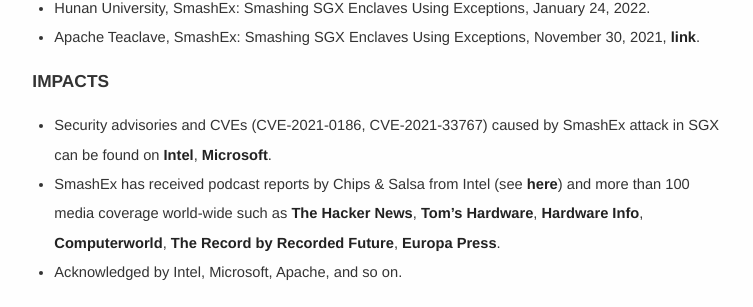
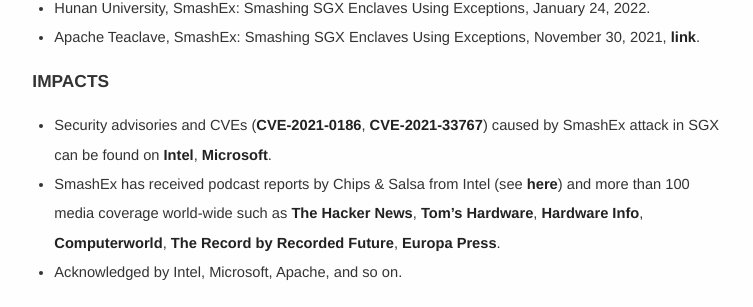
Before and after one commit to cimcs/cimcs.github.io, a Jekyll site: the page built from research.md, in a window 1280 px wide. Shown: the part 1303-1610 px from the top of the page, without its empty margins (263-1016 px from the left). Built offline with Jekyll 4.4.1, drawn with Linux system fonts in a browser that asks for light colours; comment, search, counter and statistics services are not loaded; part of the change alters nothing that is shown.

```diff
--- a/research.md
+++ b/research.md
@@ -324,7 +324,7 @@ Jump to **[Publications](#peer-reviewed-publications)**, <!-- [Thesis](#doctoral
 
 
 ## Impacts
-- Security advisories and CVEs (CVE-2021-0186, CVE-2021-33767) caused by SmashEx attack in SGX can be found on [**Intel**](https://www.intel.com/content/www/us/en/security-center/advisory/intel-sa-00548.html), [**Microsoft**](https://msrc.microsoft.com/update-guide/vulnerability/CVE-2021-33767).
+- Security advisories and CVEs ([**CVE-2021-0186**](https://cve.mitre.org/cgi-bin/cvename.cgi?name=CVE-2021-0186), [**CVE-2021-33767**](https://cve.mitre.org/cgi-bin/cvename.cgi?name=CVE-2021-33767)) caused by SmashEx attack in SGX can be found on [**Intel**](https://www.intel.com/content/www/us/en/security-center/advisory/intel-sa-00548.html), [**Microsoft**](https://msrc.microsoft.com/update-guide/vulnerability/CVE-2021-33767).
 - SmashEx has received podcast reports by Chips & Salsa from Intel (see [**here**](https://blogs.intel.com/technology/2021/10/intel-security-advisories-for-october-2021/)) and more than 100 media coverage world-wide such as [**The Hacker News**](https://thehackernews.com/2021/10/researchers-break-intel-sgx-with-new.html), [**Tom's Hardware**](https://www.tomshardware.com/news/smashex-attack-targets-intel-sgx), [**Hardware Info**](https://nl.hardware.info/nieuws/79094/smashex-aanvallen-omzeilen-sgx-beveiligingsenclaves-intel-en-microsoft-komen-met-fix), [**Computerworld**](https://www.computerworld.ch/security/sicherheitsluecken/sicherheitsluecke-intel-entdeckt-2706359.html), [**The Record by Recorded Future**](https://therecord.media/new-smashex-attack-breaks-intel-sgx-enclaves/), [**Europa Press**](https://www.europapress.es/portaltic/ciberseguridad/noticia-descubren-vulnerabilidad-arquitectura-segura-sgx-intel-20211019162251.html).
 - Acknowledged by Intel, Microsoft, Apache, and so on.
 
```
